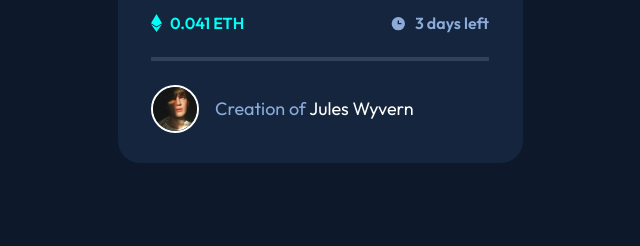
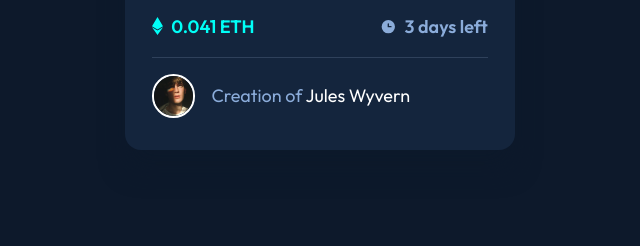
Before and after one commit to saularanguren/nft-preview-card-component-main, a plain HTML site: page index.html in a window 1280 px wide. Shown: the part 617-863 px from the top of the page, without its empty margins (320-960 px from the left). Drawn offline with Linux system fonts and the light colour scheme.

Commit message:
modificaciond de container__nft

```diff
--- a/css/style.css
+++ b/css/style.css
@@ -15,28 +15,27 @@
 }
 
 body{
-    background-color: var(--color3);
-    font-family: var(--family);
-    color: var(--color6);
-
-    width: 100%;
     min-height: 100vh;
-    padding: 5em 0;
+    padding: 6em 0;
 
     display: flex;
     justify-content: center;
     align-items: center;
-    flex-direction: columN
+    flex-direction: column;
+
+    background-color: var(--color3);
+    font-family: var(--family);
+    color: var(--color6);
 }
 
 /* NFT */
 .container__nft{
-    width: 90%;
-    max-width: 405px;
-    height: 700px;
+    width: 92%;
+    max-width: 390px;
+    height: auto;
 
-    padding: 1.9em;
-    border-radius: 22px;
+    padding: 1.2em;
+    border-radius: 1em;
     overflow: hidden;
 
     display: flex;
@@ -110,9 +109,9 @@ body{
 
 .container__nft__info hr{
     width: 100%;
-    height: .2em;
-    margin: 1.5em 0;
+    height: .1em;
     border: none;
+    margin-bottom: 1em;
 
     background-color: var(--color5);
 }
@@ -124,6 +123,8 @@ body{
 .container__nft__info__main h1{
     cursor: pointer;
     transition: .5s ease color;
+    font-size: 24px;
+    margin-bottom: 1em;
 }
 
 .container__nft__info__main h1:hover{
@@ -134,15 +135,13 @@ body{
     font-size: 18px;
     line-height: 1.7em;
     color: var(--color1);
-
-    margin-top: 1em;
 }
 
 .container__nft__info__items{
     width: 100%;
     height: auto;
 
-    margin-top: 1em;
+    margin: 1.2em 0;
 
     display: flex;
     justify-content: space-between;
@@ -158,6 +157,10 @@ body{
     color: var(--color2);
 }
 
+.item__price h2{
+    font-size: 18px;
+}
+
 .item__date{
     display: flex;
     justify-content: center;
@@ -165,6 +168,10 @@ body{
     gap: .5em;
 
     color: var(--color1);
+}
+
+.item__date h2{
+    font-size: 18px;
 }
 
 .container__nft__info__footer{
@@ -175,6 +182,7 @@ body{
     justify-content: start;
     align-items: center;
     gap: 1em;
+    padding-bottom: .5em;
 }
 
 .container__nft__info__footer p{
@@ -193,11 +201,20 @@ body{
 }
 
 .container__nft__info__footer img{
-    width: 3em;
-    height: 3em;
+    width: 2.7em;
+    height: 2.7em;
     object-fit: cover;
 
     border: 2px solid var(--color6);
     border-radius: 50%;
 }
 /* End NFT */
+
+/* Media Query For Tablet and Desktop */
+@media only screen and (min-width: 768px){
+    .container__nft{
+        padding: 1.5em;
+        box-shadow: 0 20px 25px rgba(13, 25, 43, 0.800);
+    }
+}
+/* End Media Query For Tablet and Desktop */
--- a/index.html
+++ b/index.html
@@ -26,11 +26,11 @@
       <div class="container__nft__info__items">
         <div class="item__price">
           <img src="images/icon-ethereum.svg" alt="icon-ethereum">
-          <h4>0.041 ETH</h4>
+          <h2>0.041 ETH</h2>
         </div>
         <div class="item__date">
           <img src="images/icon-clock.svg" alt="icon-clock">
-          <h4>3 days left</h4>
+          <h2>3 days left</h2>
         </div>
       </div>
       <hr>
```
